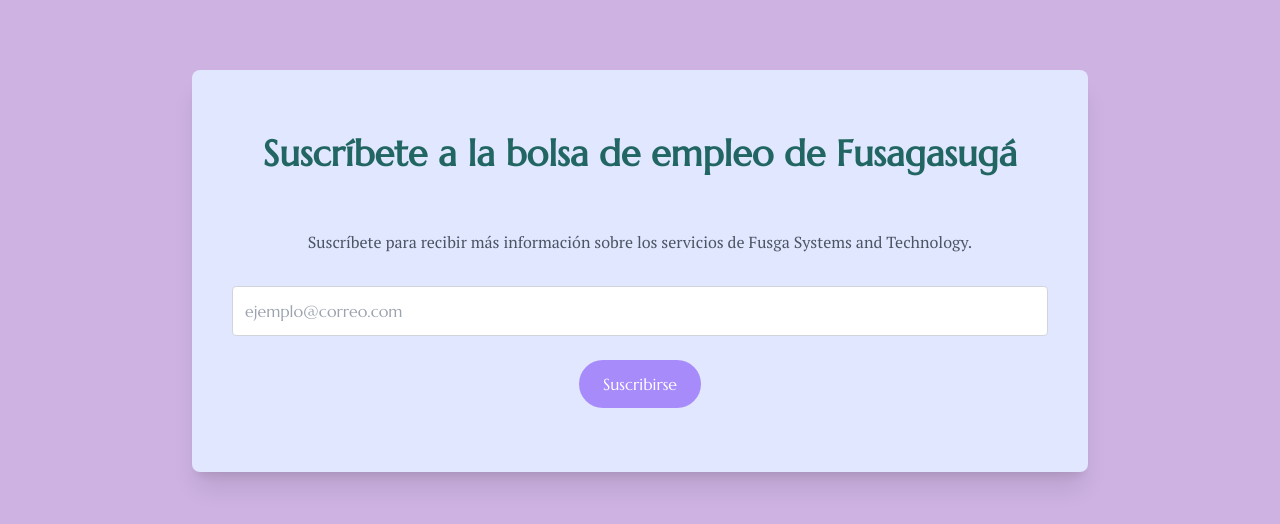
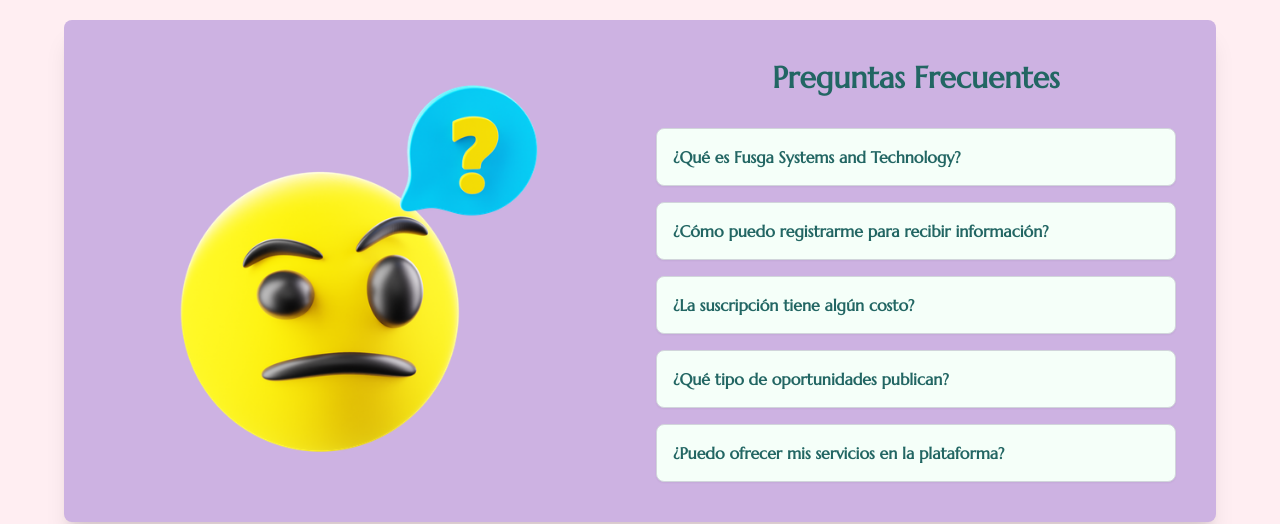
Before and after one commit to dagarciagil/Fusga, a React (Vite) app: page / in a window 1280 px wide. Shown: the part 2581-3105 px from the top of the page. Built offline with nearby package versions, Linux system fonts and the light colour scheme.

Commit message:
ajuste seccion faq y se borro seccion suscribrete

```diff
--- a/src/assets/styles/app.css
+++ b/src/assets/styles/app.css
@@ -3,3 +3,6 @@
 @tailwind base;
 @tailwind components;
 @tailwind utilities;
+html {
+  scroll-behavior: smooth;
+}
--- a/src/components/layout/Navbar.tsx
+++ b/src/components/layout/Navbar.tsx
@@ -53,9 +53,9 @@ export const Navbar = () => {
             </Link>
           </li>
           <li>
-            <Link to="/faq" className="hover:text-greenC">
+            <a href="/#faq" className="hover:text-greenC">
               Preguntas frecuentes
-            </Link>
+            </a>
           </li>
           <li>
             <Link to="/about" className="hover:text-greenC">
--- a/src/pages/Home/components/Faq.tsx
+++ b/src/pages/Home/components/Faq.tsx
@@ -1,5 +1,6 @@
 import { useState } from "react";
 import faqImage from "../../../assets/img/faq-image.jpg";
+
 
 export const Faq = () => {
   const faqs = [
@@ -36,7 +37,8 @@ export const Faq = () => {
   };
 
   return (
-    <section className="bg-sweetPinkC px-4 py-10 flex justify-center items-center min-h-screen font-marcellus text-greenC">
+    <section id="faq" className="bg-sweetPinkC px-4 py-10 flex justify-center items-center min-h-screen font-marcellus text-greenC">
+
       <div className="bg-pinkC p-10 rounded-lg shadow-xl w-full max-w-6xl flex flex-col md:flex-row gap-8">
         {/* Imagen */}
         <div className="w-full md:w-1/2 flex justify-center items-center">
--- a/src/pages/Home/components/Suscribe.tsx
+++ /dev/null
@@ -1,35 +0,0 @@
-export const Suscribe = () => {
-  return (
-    <section className="flex items-center justify-center w-full min-h-screen px-8 sm:px-12 bg-pinkC font-marcellus text-greenC">
-      {/* Contenedor */}
-      <div className="bg-[#e0e7ff] p-6 md:p-10 rounded-lg shadow-xl w-full max-w-4xl">
-        <article className="flex flex-col items-center justify-between space-y-8">
-          <header className="w-full mt-6 mb-6">
-            <h2 className="text-4xl font-bold text-center">
-              Suscríbete a la bolsa de empleo de Fusagasugá
-            </h2>
-          </header>
-          <div className="w-full">
-            <p className="text-center text-gray-600">
-              Suscríbete para recibir más información sobre los servicios de Fusga Systems and Technology.
-            </p>
-          </div>
-          <form className="flex flex-col w-full gap-6">
-            <input
-              type="email"
-              id="email"
-              placeholder="ejemplo@correo.com"
-              className="w-full p-3 border border-gray-300 rounded focus:outline-none focus:ring-2 focus:ring-violet-400"
-            />
-            <button
-              type="submit"
-              className="self-center h-12 px-6 mb-6 text-white rounded-full hover:bg-violet-600 bg-violet-400"
-            >
-              Suscribirse
-            </button>
-          </form>
-        </article>
-      </div>
-    </section>
-  );
-};
```
